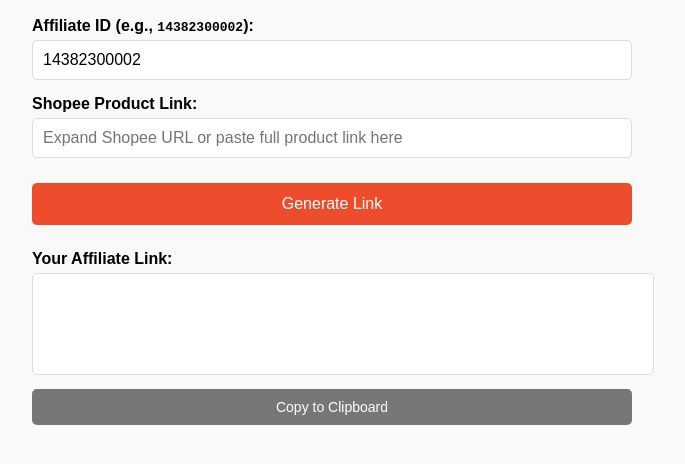
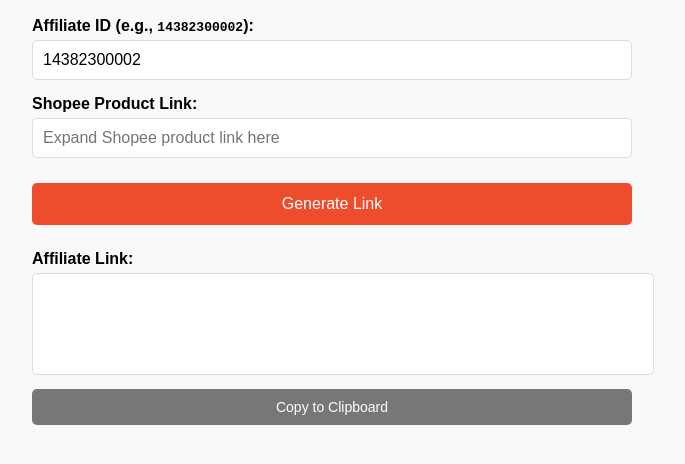
Before and after one commit to crushedmonster/shopee-affiliate-link-generator, a plain HTML site: page index.html in a window 1280 px wide. Shown: the part 138-602 px from the top of the page, without its empty margins (308-993 px from the left). Drawn offline with Linux system fonts and the light colour scheme.

Commit message:
Tweak text in index.html to improve understanding

```diff
--- a/index.html
+++ b/index.html
@@ -123,11 +123,11 @@
   </div>
   <div class="input-field">
     <label for="inputLink">Shopee Product Link:</label>
-    <input type="text" id="inputLink" placeholder="Expand Shopee URL or paste full product link here">
+    <input type="text" id="inputLink" placeholder="Expand Shopee product link here">
   </div>
   <button class="generate" id="generateButton" onclick="generateLink()">Generate Link</button>
   <div class="result">
-    <div class="result-label">Your Affiliate Link:</div>
+    <div class="result-label">Affiliate Link:</div>
     <textarea id="resultLink" readonly></textarea>
     <button class="copy" onclick="copyToClipboard()">Copy to Clipboard</button>
     <p class="small" id="copyStatus"></p>
```
